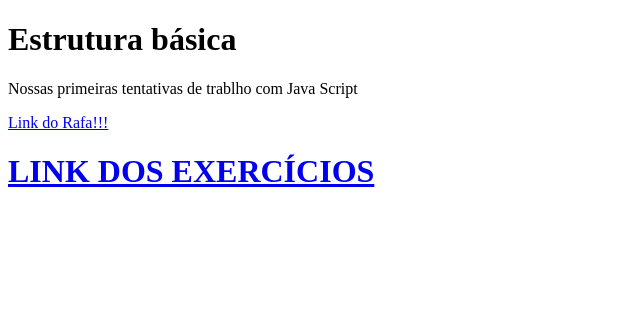
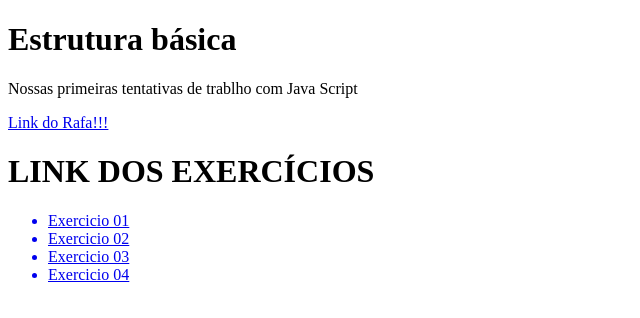
Before and after one commit to DWEBOO-IIW-2025-Arthur/A-A-3-Tri-Arthur, a plain HTML site: page index.html in a window 1280 px wide. Shown: the whole page, without its empty margins (0-640 px from the left). Drawn offline with Linux system fonts and the light colour scheme.

Commit message:
Adicionar link dos exercícios no index principal

```diff
--- a/index.html
+++ b/index.html
@@ -14,7 +14,13 @@
     <a href="modulo-01/index.html"><p>Link do Rafa!!!</p></a>
     <script src="script.js"></script>
 
-    <a href="Aula dia 17-11/"><h1>LINK DOS EXERCÍCIOS</h1></a>
+    <h1>LINK DOS EXERCÍCIOS</h1>
+    <ul>
+        <a href="Aula dia 17-11/exercicio01.js"><li>Exercicio 01</li></a>
+        <a href="Aula dia 17-11/exercicio02.js"><li>Exercicio 02</li></a>
+        <a href="Aula dia 17-11/exercicio03.js"><li>Exercicio 03</li></a>
+        <a href="Aula dia 17-11/exercicio04.js"><li>Exercicio 04</li></a>
+    </ul>
 </body>
 
 </html>
```
